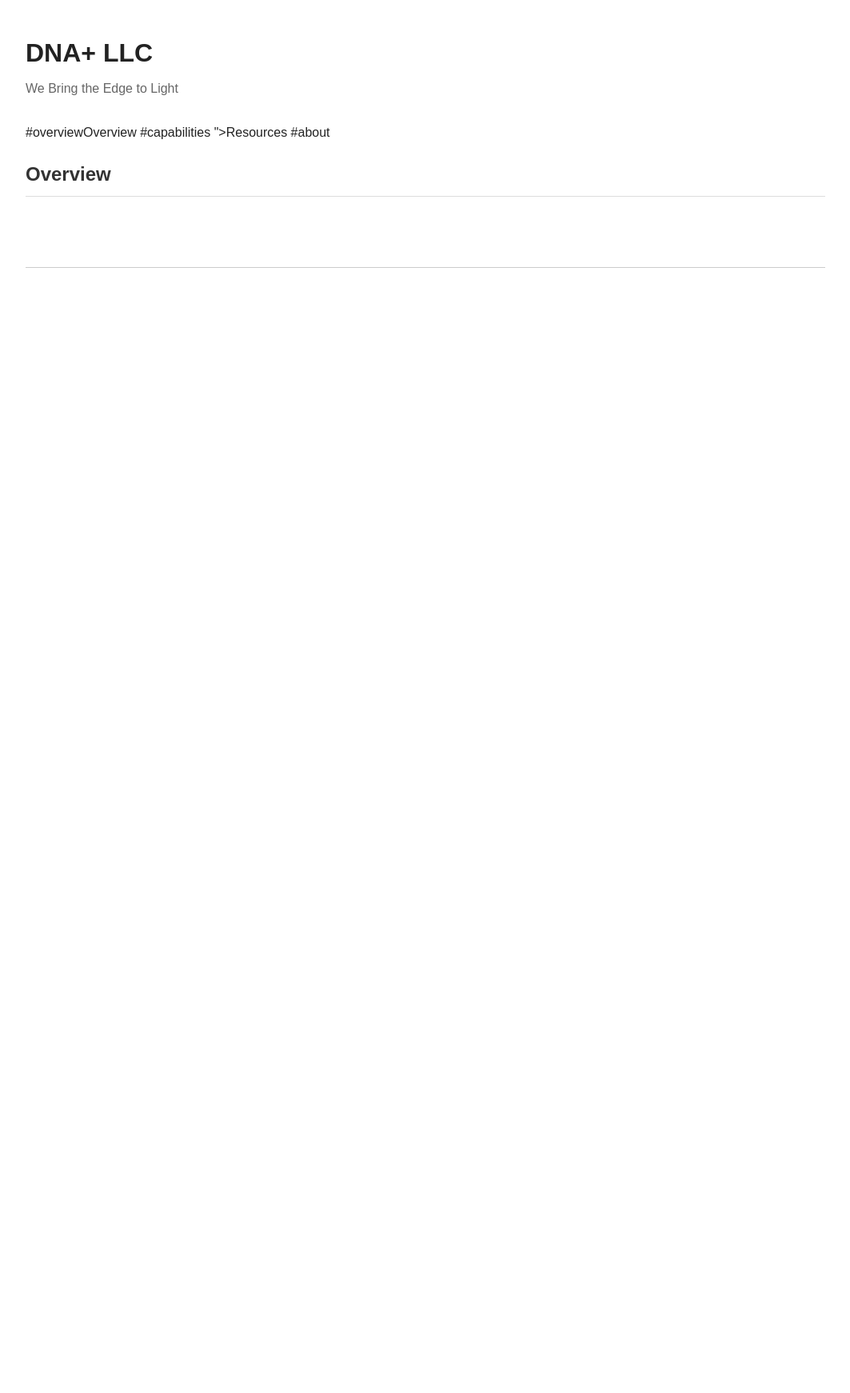
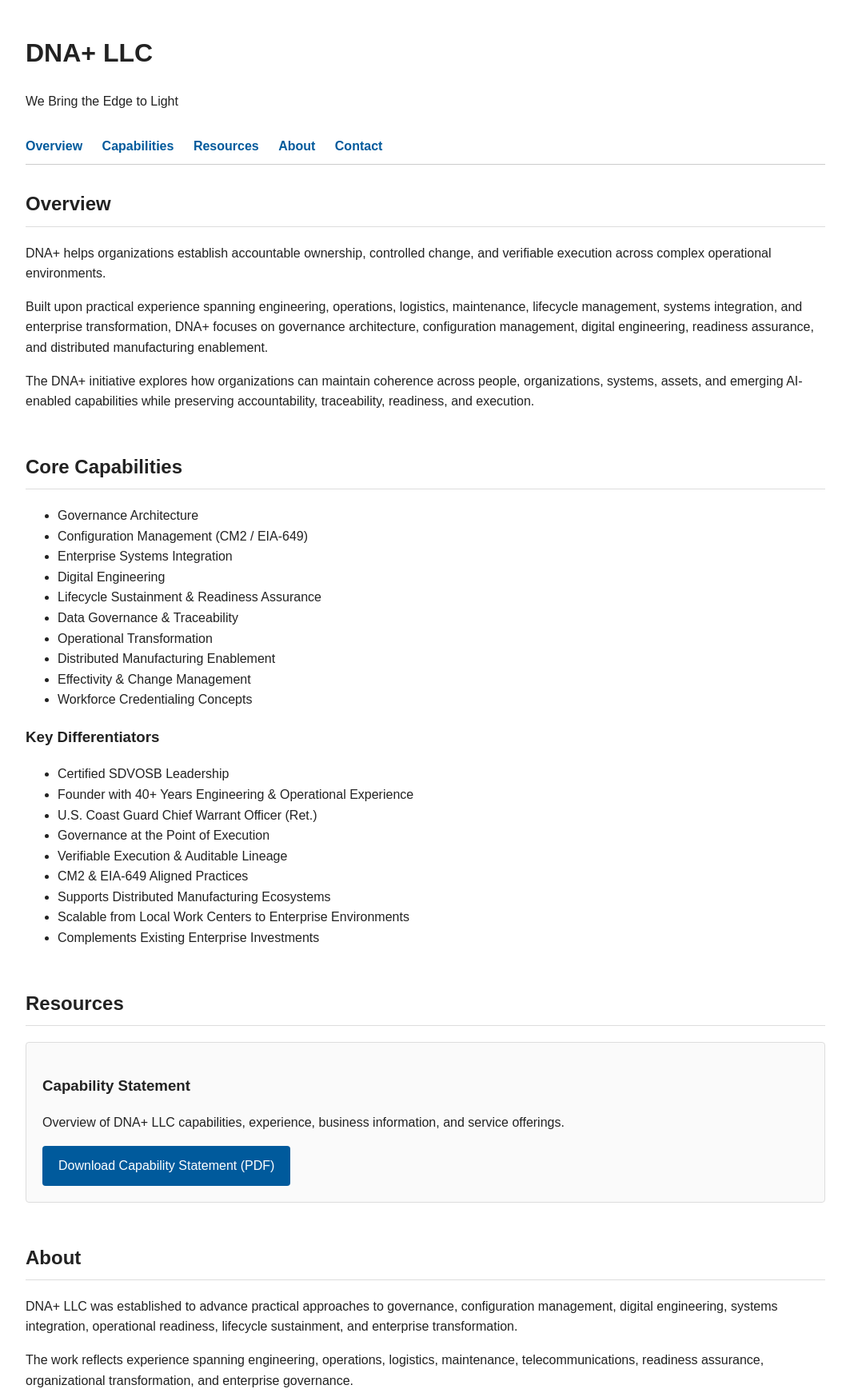
Before and after one commit to DNAplus2/temp, a website: page index.html in a window 1280 px wide. Shown: the top 1742 px of the page at 80% size, without its empty margins (108-1171 px from the left). Before the commit the page ends 800 px from the top, so only its background shows below. Drawn offline with Linux system fonts and the light colour scheme.

Commit message:
Update index.html

```diff
--- a/index.html
+++ b/index.html
@@ -3,117 +3,71 @@
 <head>
 <meta charset="UTF-8">
 <meta name="viewport" content="width=device-width, initial-scale=1.0">
-
 <title>DNA+ LLC</title>
-
 <style>
-
-body {
-    margin: 0;
-    padding: 0;
-    font-family: Arial, Helvetica, sans-serif;
-    line-height: 1.6;
-    color: #222;
-    background: #ffffff;
-}
-
-.container {
-    max-width: 1000px;
-    margin: auto;
-    padding: 20px;
-}
-
-header {
-    margin-bottom: 30px;
-}
-
-h1 {
-    margin-bottom: 5px;
-}
-
-.tagline {
-    color: #666;
-    margin-top: 0;
-}
-
-nav {
-    margin-bottom: 35px;
-    padding-bottom: 12px;
-    border-bottom: 1px solid #cccccc;
-}
-
-nav a {
-    margin-right: 20px;
-    text-decoration: none;
-    color: #005a9c;
-    font-weight: bold;
-}
-
-nav a:hover {
-    text-decoration: underline;
-}
-
-section {
-    margin-bottom: 50px;
-}
-
-h2 {
-    border-bottom: 1px solid #dddddd;
-    padding-bottom: 8px;
-    color: #333;
-}
-
-.card {
-    border: 1px solid #dddddd;
-    padding: 20px;
-    border-radius: 4px;
-    background: #fafafa;
-}
-
-.button {
-    display: inline-block;
-    padding: 12px 20px;
-    background: #005a9c;
-    color: white;
-    text-decoration: none;
-    border-radius: 4px;
-    font-weight: bold;
-}
-
-.button:hover {
-    background: #00457a;
-}
-
-.footer {
-    margin-top: 60px;
-    border-top: 1px solid #cccccc;
-    padding-top: 20px;
-    color: #666666;
-    font-size: 0.9rem;
-}
-
+body {font-family: Arial, Helvetica, sans-serif; margin:0; padding:0; color:#222; line-height:1.6;}
+.container {max-width:1000px; margin:auto; padding:20px;}
+header {margin-bottom:30px;}
+nav {margin-bottom:30px; padding-bottom:10px; border-bottom:1px solid #ccc;}
+nav a {margin-right:20px; text-decoration:none; color:#005a9c; font-weight:bold;}
+nav a:hover {text-decoration:underline;}
+section {margin-bottom:50px;}
+h2 {border-bottom:1px solid #ddd; padding-bottom:8px;}
+.card {border:1px solid #ddd; padding:20px; border-radius:4px; background:#fafafa;}
+.button {display:inline-block; padding:12px 20px; background:#005a9c; color:white; text-decoration:none; border-radius:4px;}
+.footer {margin-top:60px; border-top:1px solid #ccc; padding-top:20px; color:#666;}
 </style>
 </head>
-
 <body>
-
 <div class="container">
-
 <header>
-    <h1>DNA+ LLC</h1>
-    <p class="tagline">We Bring the Edge to Light</p>
+<h1>DNA+ LLC</h1>
+<p>We Bring the Edge to Light</p>
 </header>
-
 <nav>
-    #overviewOverview</a>
-    #capabilities
-    ">Resources</a>
-    #about
-    <a ntact
+<a href="#overview">Overview</a>
+<a href="#capabilities">Capabilities</a>
+<a href="#resources">Resources</a>
+<a href="#about">About</a>
+<a href="#contact">Contact</a>
 </nav>
-
 <section id="overview">
-
 <h2>Overview</h2>
-
-<p>
+<p>DNA+ helps organizations establish accountable ownership, controlled change, and verifiable execution across complex operational environments.</p>
+<p>Built upon practical experience spanning engineering, operations, logistics, maintenance, lifecycle management, systems integration, and enterprise transformation, DNA+ focuses on governance architecture, configuration management, digital engineering, readiness assurance, and distributed manufacturing enablement.</p>
+<p>The DNA+ initiative explores how organizations can maintain coherence across people, organizations, systems, assets, and emerging AI-enabled capabilities while preserving accountability, traceability, readiness, and execution.</p>
+</section>
+<section id="capabilities">
+<h2>Core Capabilities</h2>
+<ul>
+<li>Governance Architecture</li><li>Configuration Management (CM2 / EIA-649)</li><li>Enterprise Systems Integration</li><li>Digital Engineering</li><li>Lifecycle Sustainment &amp; Readiness Assurance</li><li>Data Governance &amp; Traceability</li><li>Operational Transformation</li><li>Distributed Manufacturing Enablement</li><li>Effectivity &amp; Change Management</li><li>Workforce Credentialing Concepts</li>
+</ul>
+<h3>Key Differentiators</h3>
+<ul>
+<li>Certified SDVOSB Leadership</li><li>Founder with 40+ Years Engineering &amp; Operational Experience</li><li>U.S. Coast Guard Chief Warrant Officer (Ret.)</li><li>Governance at the Point of Execution</li><li>Verifiable Execution &amp; Auditable Lineage</li><li>CM2 &amp; EIA-649 Aligned Practices</li><li>Supports Distributed Manufacturing Ecosystems</li><li>Scalable from Local Work Centers to Enterprise Environments</li><li>Complements Existing Enterprise Investments</li>
+</ul>
+</section>
+<section id="resources">
+<h2>Resources</h2>
+<div class="card">
+<h3>Capability Statement</h3>
+<p>Overview of DNA+ LLC capabilities, experience, business information, and service offerings.</p>
+<a class="button" href="assets/documents/DNA_Plus_Capability_Statement_V8_Publication.pdf" target="_blank">Download Capability Statement (PDF)</a>
+</div>
+</section>
+<section id="about">
+<h2>About</h2>
+<p>DNA+ LLC was established to advance practical approaches to governance, configuration management, digital engineering, systems integration, operational readiness, lifecycle sustainment, and enterprise transformation.</p>
+<p>The work reflects experience spanning engineering, operations, logistics, maintenance, telecommunications, readiness assurance, organizational transformation, and enterprise governance.</p>
+</section>
+<section id="contact">
+<h2>Contact</h2>
+<p><strong>Robert E. LaFond</strong><br>Founder, DNA+ LLC</p>
+<p>Email: contact@rlafond.com<br>Website: www.rlafond.com<br>Phone: (603) 785-0307</p>
+<p>38 W. Side Woods Rd.<br>North Conway, NH 03860</p>
+<p><strong>DNA+ LLC</strong><br>UEI: YHV1VJDR7ZV7<br>CAGE: 219S8</p>
+</section>
+<div class="footer">DNA+ LLC | We Bring the Edge to Light</div>
+</div>
+</body>
+</html>
```
